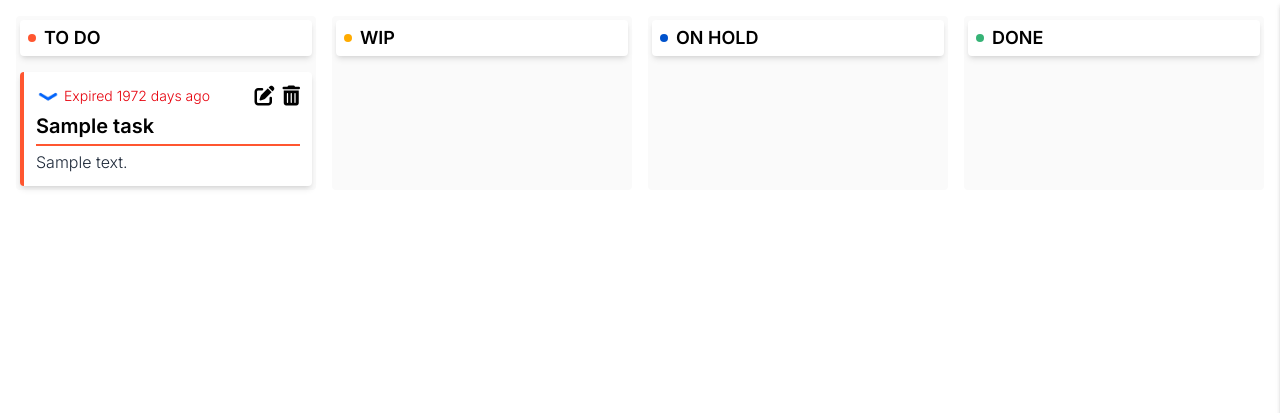
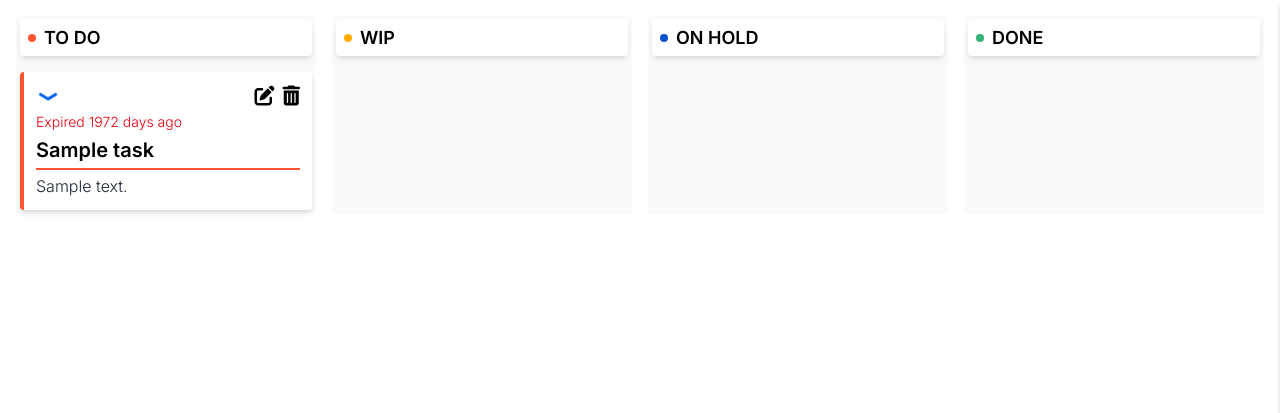
Before and after one commit to lautaroreche/Kanboard-Web-Page, a Django app: page / in a window 1280 px wide. Shown: the part 64-477 px from the top of the page. Run offline with Django 5.2, Linux system fonts and the light colour scheme; a user stored in the database is signed in; tables that the repository leaves empty hold one stand-in row (values such as "Sample post").

Commit message:
Move task due date

```diff
--- a/kanban_app/templates/tasks.html
+++ b/kanban_app/templates/tasks.html
@@ -5,10 +5,7 @@
 {% for task in column.tasks %}
     <div class="rounded-sm shadow-md m-1 min-h-16 flex flex-col gap-1 p-3 border-solid border-l-4 bg-white md:cursor-pointer {% if task.status == 'to_do' %}border-l-[#ff5630]{% elif task.status == 'wip' %}border-l-[#ffab00]{% elif task.status == 'on_hold' %}border-l-[#0052cc]{% elif task.status == 'done' %}border-l-[#36b376]{% else %}border-l-neutral-300{% endif %}" data-task-id="{{task.id}}" data-status="{{ task.status }}">
         <div class="flex justify-between gap-1">
-            <div class="flex gap-1 items-center">
-                <img src="{% static 'images/'|add:task.priority|add:'_priority.webp' %}" alt="{{task.priority|title}} priority" class="size-6">
-                <p class="text-sm">{{task.get_days_left}}</p>
-            </div>
+            <img src="{% static 'images/'|add:task.priority|add:'_priority.webp' %}" alt="{{task.priority|title}} priority" class="size-6">
             <div class="flex gap-4 md:gap-2 justify-center items-center">
                 <i class="fa-solid fa-pen-to-square cursor-pointer text-xl hover:text-[#ff5630]" data-task-id="{{ task.id }}" data-task-title="{{ task.title }}" data-task-detail="{{ task.detail|escapejs }}" data-task-priority="{{ task.priority }}" data-task-status="{{ task.status }}" onclick="fillTaskForm(this)"></i>
                 <button onclick="openDeletePanel({{task.id}})" title="Delete task" class="flex items-center">
@@ -16,6 +13,7 @@
                 </button>
             </div>
         </div>
+        <p class="text-sm text-gray-800">{{task.get_days_left}}</p>
         <p class="text-xl font-semibold w-full break-words">{{task.title}}</p>
         <hr class="border-solid border-1 {% if task.status == 'to_do' %}border-[#ff5630]{% elif task.status == 'wip' %}border-[#ffab00]{% elif task.status == 'on_hold' %}border-[#0052cc]{% elif task.status == 'done' %}border-[#36b376]{% else %}border-neutral-300{% endif %}">
         <p class="w-full text-gray-800 text-sm md:text-base whitespace-pre-line {% if task.detail|is_url_like %}break-all{% else %}break-words{% endif %}">{{task.detail}}</p>
```
